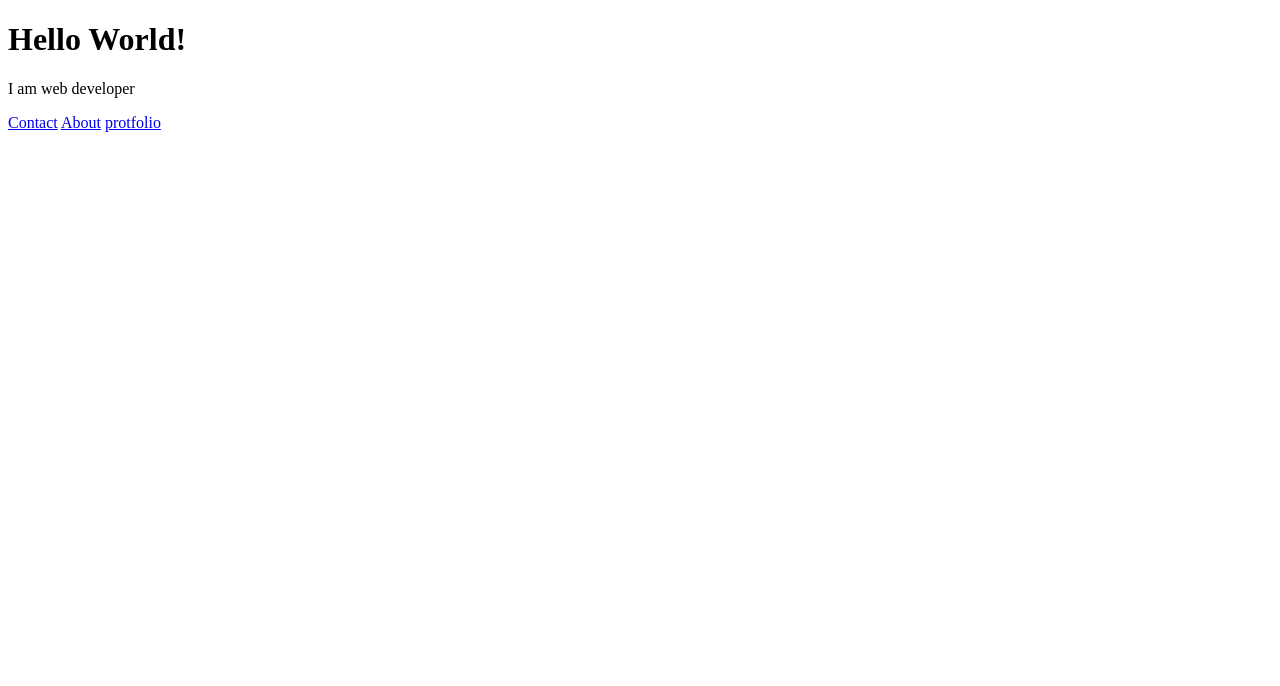
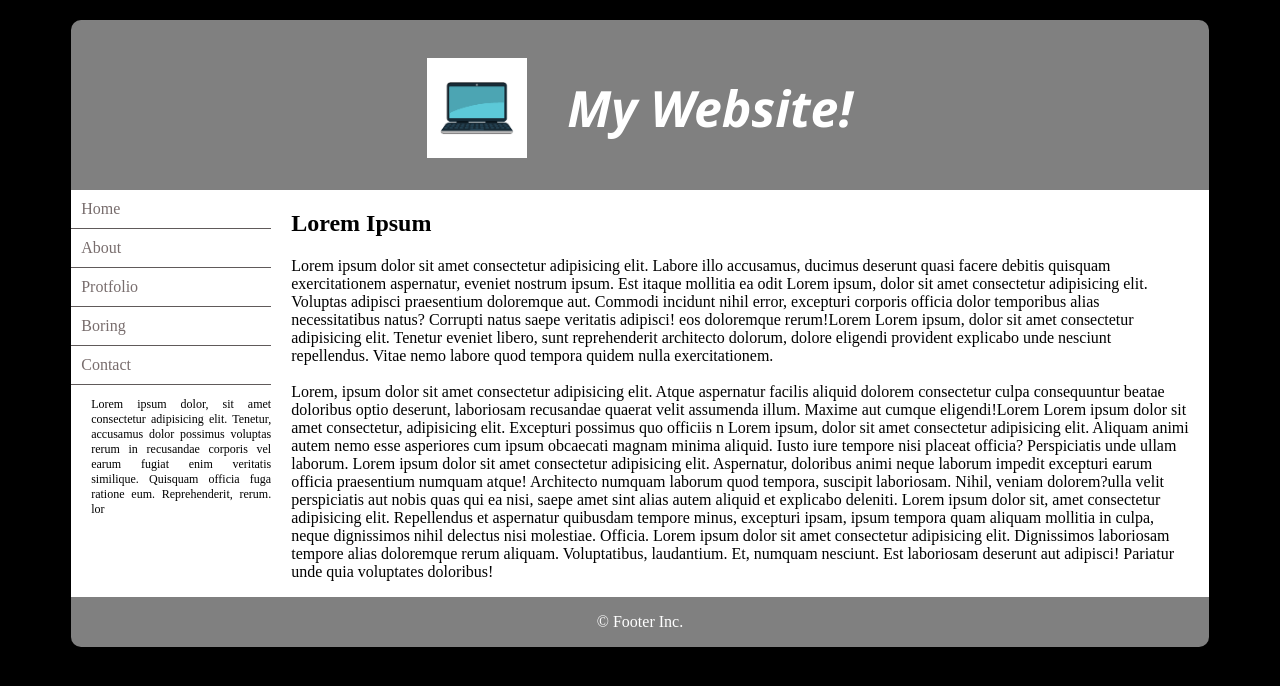
Before and after one commit to a3shater/bootcamp-day-6-exercise-1, a plain HTML site: page index.html in a window 1280 px wide. Drawn offline with Linux system fonts and the light colour scheme; files that its build step writes are made by us from their sources.

Commit message:
Redesign the home page

```diff
--- a/asseets/css/style.css
+++ b/asseets/css/style.css
@@ -0,0 +1,73 @@
+body {
+  background-color: black;
+}
+.container {
+  width: 90%;
+  margin: 20px auto;
+}
+.header {
+  background-color: gray;
+  height: 150px;
+  padding-top: 20px;
+  border-top-right-radius: 10px;
+  border-top-left-radius: 10px;
+}
+.header .h-content {
+  display: flex;
+  align-items: center;
+  justify-content: center;
+}
+.header .h-content img {
+  width: 100px;
+}
+.header .h-content h1 {
+  font-size: 50px;
+  color: white;
+  font-style: italic;
+  margin-left: 40px;
+  font-family: "Segoe UI", Tahoma, Geneva, Verdana, sans-serif;
+}
+
+.body {
+  background-color: white;
+  display: grid;
+  grid-template-columns: 200px auto;
+  column-gap: 20px;
+}
+.body .aside {
+}
+.body aside ul {
+  list-style-type: none;
+  padding: 0;
+  margin: 0;
+}
+.body aside ul li {
+  padding: 10px;
+  border-bottom: #605a5a solid 1px;
+}
+.body aside ul li a {
+  display: block;
+  text-decoration: none;
+  color: #786d6d;
+}
+.body aside p {
+  font-size: 12px;
+  text-align: justify;
+  width: 180px;
+  margin-left: auto;
+}
+
+.body article {
+  padding-right: 20px;
+}
+
+.footer {
+  background-color: gray;
+  height: 50px;
+  display: flex;
+  align-items: center;
+  justify-content: center;
+  border-bottom-right-radius: 10px;
+  border-bottom-left-radius: 10px;
+  color: white;
+}
--- a/index.html
+++ b/index.html
@@ -4,15 +4,76 @@
     <meta charset="UTF-8" />
     <meta name="viewport" content="width=device-width, initial-scale=1.0" />
     <title>Bootcamp Day 6 - HTML Day 1</title>
-    <link rel="stylesheet" href="css/style.css" />
+    <link rel="stylesheet" href="asseets/css/style.css" />
   </head>
   <body>
-    <div>
-      <h1>Hello World!</h1>
-      <p>I am web developer</p>
-      <a href="contact.html">Contact</a>
-      <a href="about.html">About</a>
-      <a href="protfolio.html">protfolio</a>
+    <div class="container">
+      <div class="header">
+        <div class="h-content">
+          <img src="asseets/img/img.png" alt="" />
+          <h1>My Website!</h1>
+        </div>
+      </div>
+      <div class="body">
+        <aside>
+          <ul>
+            <li><a href="index.html">Home</a></li>
+            <li><a href="about.html">About</a></li>
+            <li><a href="protfolio.html">Protfolio</a></li>
+            <li><a href="">Boring</a></li>
+            <li><a href="contact.html">Contact</a></li>
+          </ul>
+          <p>
+            Lorem ipsum dolor, sit amet consectetur adipisicing elit. Tenetur,
+            accusamus dolor possimus voluptas rerum in recusandae corporis vel
+            earum fugiat enim veritatis similique. Quisquam officia fuga ratione
+            eum. Reprehenderit, rerum. lor
+          </p>
+        </aside>
+        <article>
+          <h2>Lorem Ipsum</h2>
+          <p>
+            Lorem ipsum dolor sit amet consectetur adipisicing elit. Labore illo
+            accusamus, ducimus deserunt quasi facere debitis quisquam
+            exercitationem aspernatur, eveniet nostrum ipsum. Est itaque
+            mollitia ea odit Lorem ipsum, dolor sit amet consectetur adipisicing
+            elit. Voluptas adipisci praesentium doloremque aut. Commodi incidunt
+            nihil error, excepturi corporis officia dolor temporibus alias
+            necessitatibus natus? Corrupti natus saepe veritatis adipisci! eos
+            doloremque rerum!Lorem Lorem ipsum, dolor sit amet consectetur
+            adipisicing elit. Tenetur eveniet libero, sunt reprehenderit
+            architecto dolorum, dolore eligendi provident explicabo unde
+            nesciunt repellendus. Vitae nemo labore quod tempora quidem nulla
+            exercitationem. <br />
+            <br />
+            Lorem, ipsum dolor sit amet consectetur adipisicing elit. Atque
+            aspernatur facilis aliquid dolorem consectetur culpa consequuntur
+            beatae doloribus optio deserunt, laboriosam recusandae quaerat velit
+            assumenda illum. Maxime aut cumque eligendi!Lorem Lorem ipsum dolor
+            sit amet consectetur, adipisicing elit. Excepturi possimus quo
+            officiis n Lorem ipsum, dolor sit amet consectetur adipisicing elit.
+            Aliquam animi autem nemo esse asperiores cum ipsum obcaecati magnam
+            minima aliquid. Iusto iure tempore nisi placeat officia?
+            Perspiciatis unde ullam laborum. Lorem ipsum dolor sit amet
+            consectetur adipisicing elit. Aspernatur, doloribus animi neque
+            laborum impedit excepturi earum officia praesentium numquam atque!
+            Architecto numquam laborum quod tempora, suscipit laboriosam. Nihil,
+            veniam dolorem?ulla velit perspiciatis aut nobis quas qui ea nisi,
+            saepe amet sint alias autem aliquid et explicabo deleniti. Lorem
+            ipsum dolor sit, amet consectetur adipisicing elit. Repellendus et
+            aspernatur quibusdam tempore minus, excepturi ipsam, ipsum tempora
+            quam aliquam mollitia in culpa, neque dignissimos nihil delectus
+            nisi molestiae. Officia. Lorem ipsum dolor sit amet consectetur
+            adipisicing elit. Dignissimos laboriosam tempore alias doloremque
+            rerum aliquam. Voluptatibus, laudantium. Et, numquam nesciunt. Est
+            laboriosam deserunt aut adipisci! Pariatur unde quia voluptates
+            doloribus!
+          </p>
+        </article>
+      </div>
+      <div class="footer">
+        <div class="f-content">&copy; Footer Inc.</div>
+      </div>
     </div>
   </body>
 </html>
```
Also changed, not shown: asseets/img/img.png (added).
